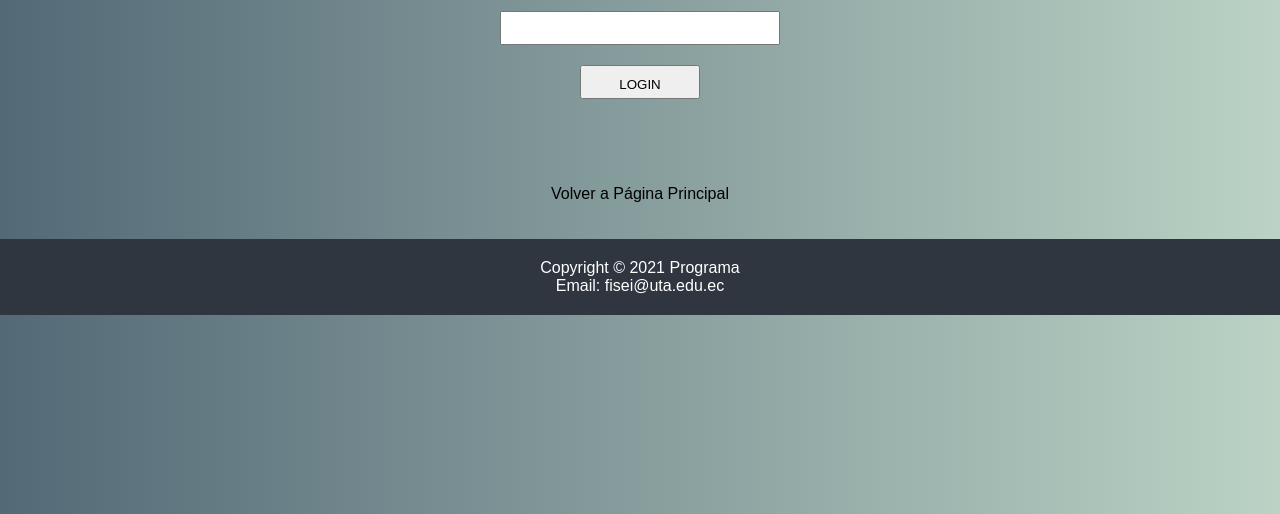
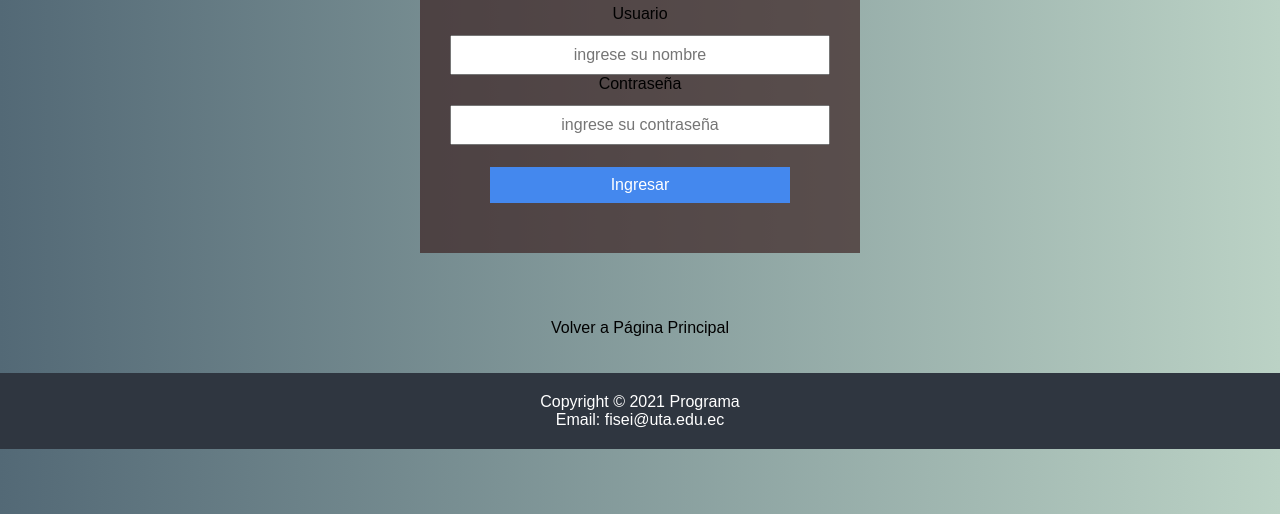
Before and after one commit to Dayana-Puetate/ProyectoIHC, a plain HTML site: page login.html in a window 1280 px wide. Shown: the part 286-800 px from the top of the page. Drawn offline with Linux system fonts and the light colour scheme.

Commit message:
cambios1

```diff
--- a/css/estilos.css
+++ b/css/estilos.css
@@ -2,6 +2,7 @@
   box-sizing: border-box;
   margin: 0;
   padding: 0;
+  text-align: center;
 }
 body {
   font-family: "Arial";
@@ -242,3 +243,36 @@ fieldset{
 .modal-close{
 transform: translateY(-200%);
 }
+
+
+
+
+
+form {
+	padding: 50px 20px;
+	background-color: #381b1ba6;
+	margin: calc(25% + 100px);
+	margin-top: 70px;
+	padding-top: 28px;
+	margin-bottom: 30px
+}
+
+
+
+input {
+	width: calc(100% - 20px);
+	padding: 9px;
+	margin: auto;
+	margin-top: 12px;
+	font-size: 16px
+}
+
+input[type='submit']{
+	background-color: #48e;
+	color: #fff;
+	width: calc(80% - 20px);
+	margin: 0 10%;
+	margin-top: 22px;
+	border: none;
+
+}
--- a/login.html
+++ b/login.html
@@ -24,9 +24,10 @@
         </nav>
       </header>
     <br><br>
+    <!--
     <div class="container">
         <center>
-            <form>
+            <form style="border: 20%;">
             <h1>INICIAR SESION</h1>
                 <div style="width:400px;padding:50px 60px">
 
@@ -44,7 +45,13 @@
                 </div>
         </form></center>
 
-    </div>
+    </div>-->
+    <form action="validar.php" method="post">
+      <h1 class="animate__animated animate__backInLeft">Sistema de login</h1>
+      <p>Usuario <input type="text" placeholder="ingrese su nombre" name="usuario"></p>
+      <p>Contraseña <input type="password" placeholder="ingrese su contraseña" name="contraseña"></p>
+      <input type="submit" value="Ingresar">
+      </form>
     <br><br>
     <center><a href="index.html">Volver a Página Principal</a><br></center>
     <br><br>
```
